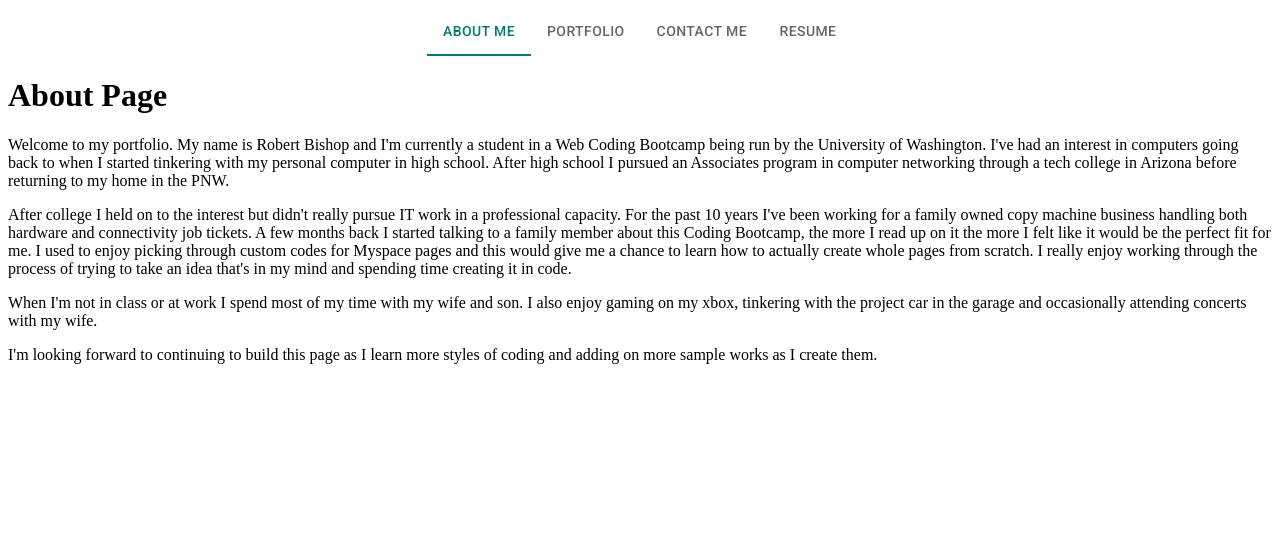
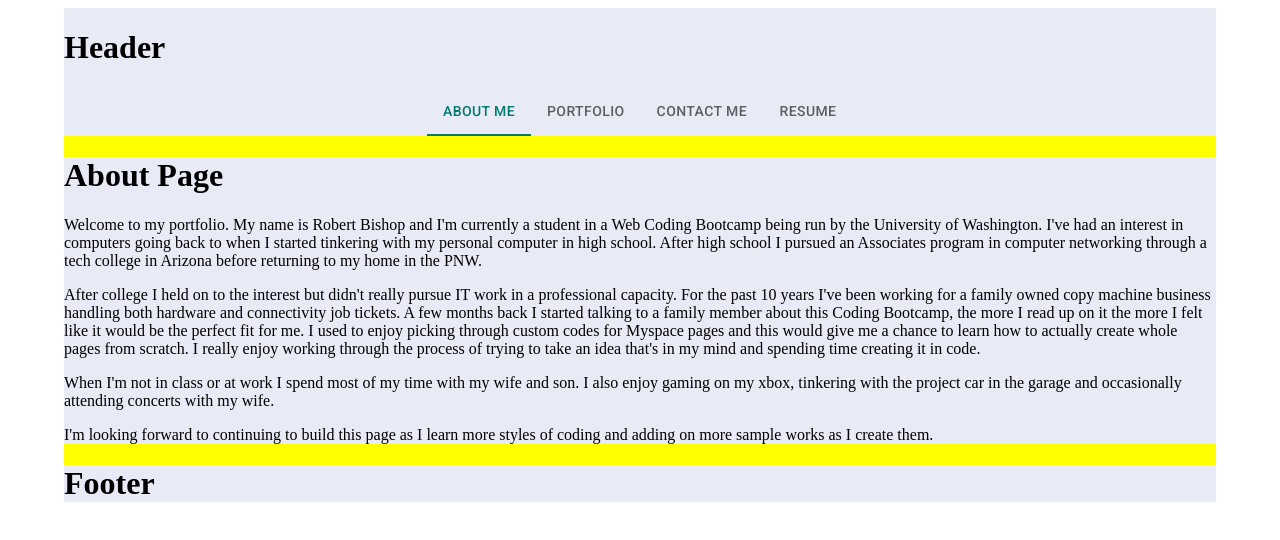
Before and after one commit to rbishop85/react-portfolio-v2, a React (Create React App) app: page / in a window 1280 px wide. Shown: the top 540 px of the page. Built offline with nearby package versions, Linux system fonts and the light colour scheme.

Commit message:
starting styling work

```diff
--- a/src/App.js
+++ b/src/App.js
@@ -1,3 +1,4 @@
+import { Container } from "@mui/material";
 import React from "react";
 import PortfolioContainer from "./components/PortfolioContainer";
 
@@ -5,7 +6,9 @@ import PortfolioContainer from "./components/PortfolioContainer";
 
 function App() {
     return (
-        <PortfolioContainer />
+        <Container maxWidth="lg">
+            <PortfolioContainer />
+        </Container>
     )
 }
 
--- a/src/components/Footer.js
+++ b/src/components/Footer.js
@@ -0,0 +1,15 @@
+import React from 'react';
+
+const styles = {
+    footer: {
+      background: '#e8eaf6',
+    }
+  };
+
+export default function Footer() {
+  return (
+    <div style={styles.footer}>
+      <h1>Footer</h1>
+    </div>
+  );
+}
--- a/src/components/Header.js
+++ b/src/components/Header.js
@@ -0,0 +1,16 @@
+import React from 'react';
+
+const styles = {
+    header: {
+      background: '#e8eaf6',
+      overflow: 'auto'
+    }
+  };
+
+export default function Header() {
+  return (
+    <div style={styles.header}>
+      <h1>Header</h1>
+    </div>
+  );
+}
--- a/src/components/Navigation.js
+++ b/src/components/Navigation.js
@@ -4,6 +4,13 @@ import Tab from '@mui/material/Tab';
 import Box from '@mui/material/Box';
 
 import { styled } from "@mui/material/styles";
+
+const styles = {
+  navigation: {
+    background: '#e8eaf6',
+    marginTop: 0
+  }
+};
 
 const StyledTab = styled(Tab)({
   "&.Mui-selected": {
@@ -12,7 +19,6 @@ const StyledTab = styled(Tab)({
   "&.MuiTouchRipple-root": {
     color: "#007B6D"
   },
-
 })
 
 function Navigation({ currentPage, handlePageChange }) {
@@ -23,7 +29,7 @@ function Navigation({ currentPage, handlePageChange }) {
   };
 
   return (
-    <Box sx={{ width: '100%', }}>
+    <Box sx={{ width: '100%', }} style={styles.navigation}>
       <Tabs
         value={value}
         onChange={handleChange}
--- a/src/components/PortfolioContainer.js
+++ b/src/components/PortfolioContainer.js
@@ -4,6 +4,14 @@ import About from './pages/About';
 import Portfolio from './pages/Portfolio';
 import Contact from './pages/Contact';
 import Resume from './pages/Resume';
+import Footer from './Footer';
+import Header from './Header';
+
+const styles = {
+  main: {
+    background: 'yellow',
+  }
+};
 
 export default function PortfolioContainer() {
   const [currentPage, setCurrentPage] = useState('About');
@@ -24,9 +32,11 @@ export default function PortfolioContainer() {
   const handlePageChange = (page) => setCurrentPage(page);
 
   return (
-    <div>
+    <div style={styles.main}>
+      <Header />
       <Navigation currentPage={currentPage} handlePageChange={handlePageChange} />
       {renderPage()}
+      <Footer />
     </div>
   );
 }
--- a/src/components/pages/About.js
+++ b/src/components/pages/About.js
@@ -1,8 +1,14 @@
 import React from 'react';
+
+const styles = {
+  section: {
+    background: '#e8eaf6',
+  }
+};
 
 export default function About() {
   return (
-    <div>
+    <div style={styles.section}>
       <h1>About Page</h1>
       <p>
       Welcome to my portfolio. My name is Robert Bishop and I'm currently a student in a Web Coding Bootcamp being run by the University of Washington. I've had an interest in computers going back to when I started tinkering with my personal computer in high school. After high school I pursued an Associates program in computer networking through a tech college in Arizona before returning to my home in the PNW.
--- a/src/components/pages/Contact.js
+++ b/src/components/pages/Contact.js
@@ -1,8 +1,14 @@
 import React from 'react';
+
+const styles = {
+  section: {
+    background: '#e8eaf6',
+  }
+};
 
 export default function Contact() {
   return (
-    <div>
+    <div style={styles.section}>
       <h1>Contact Page</h1>
       <p>
         This is a default Contact page.
--- a/src/components/pages/Portfolio.js
+++ b/src/components/pages/Portfolio.js
@@ -1,8 +1,14 @@
 import React from 'react';
+
+const styles = {
+  section: {
+    background: '#e8eaf6',
+  }
+};
 
 export default function Portfolio() {
   return (
-    <div>
+    <div style={styles.section}>
       <h1>Portfolio Page</h1>
       <p>
         This is a default Portfolio page.
--- a/src/components/pages/Resume.js
+++ b/src/components/pages/Resume.js
@@ -1,8 +1,14 @@
 import React from 'react';
+
+const styles = {
+  section: {
+    background: '#e8eaf6',
+  }
+};
 
 export default function Resume() {
   return (
-    <div>
+    <div style={styles.section}>
       <h1>Resume Page</h1>
       <p>
         This is a default Resume page.
```
